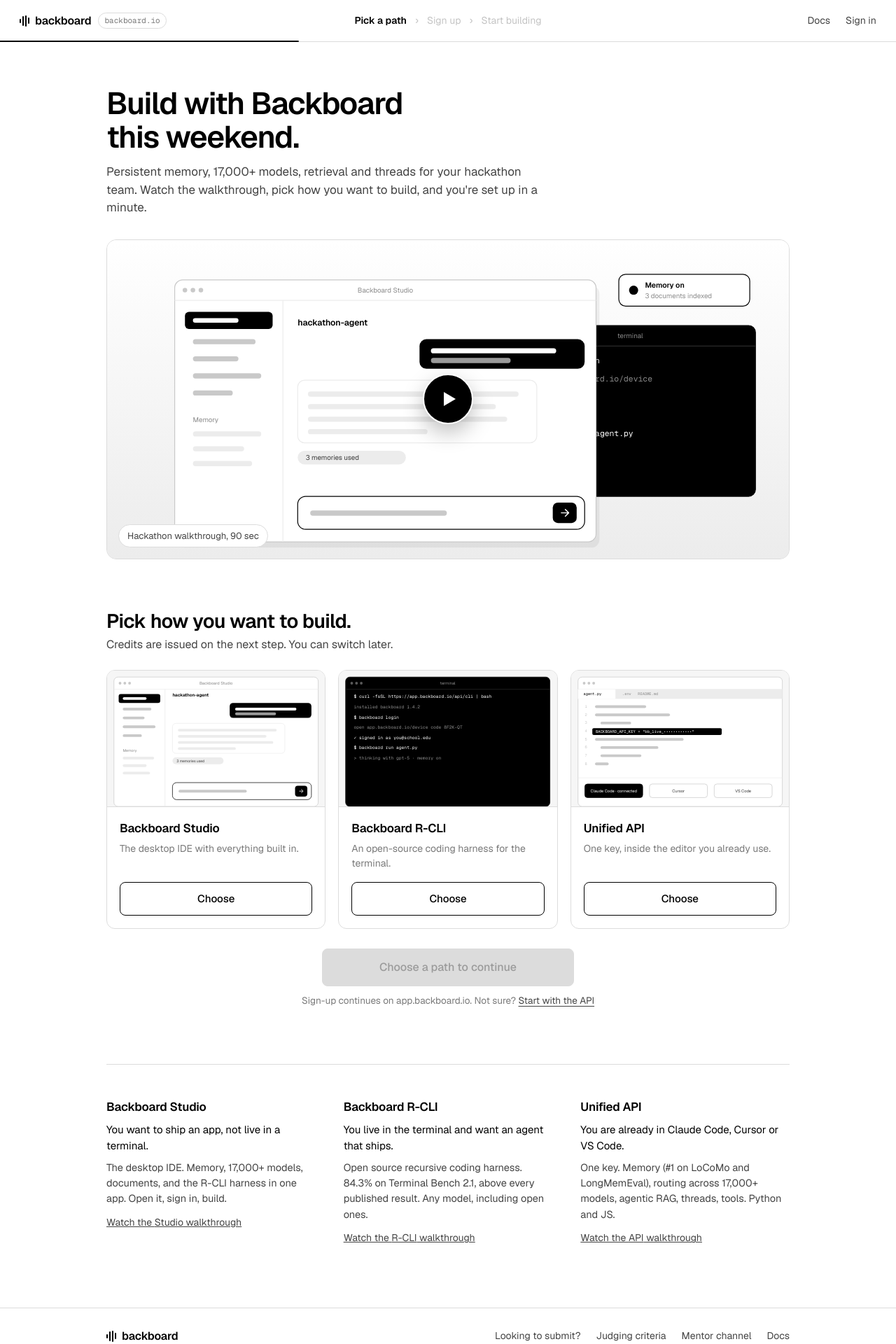
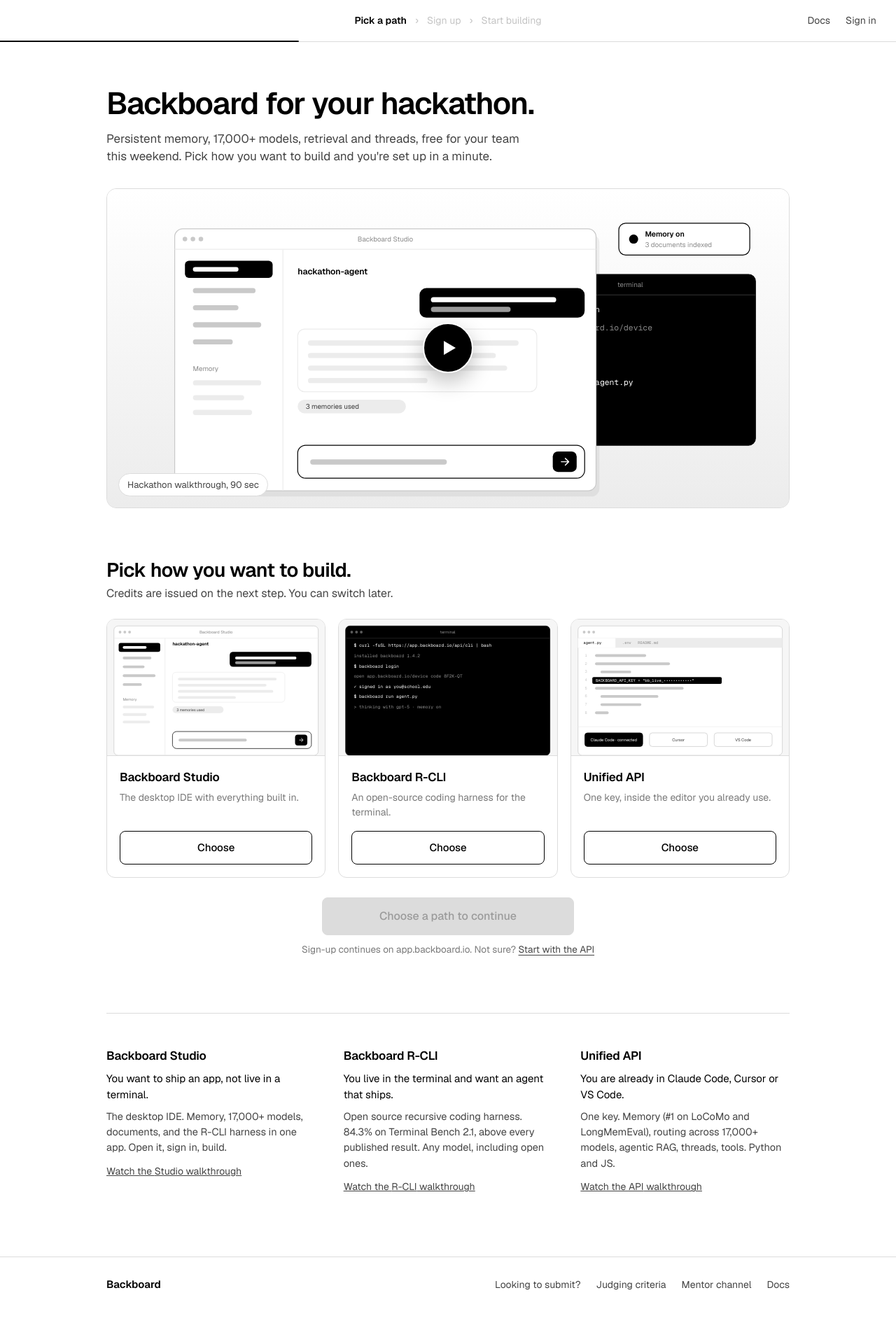
Before and after one commit to klaircodes/backboard-onboarding-wireframe, a React (Vite) app: page /hackathon in a window 1280 px wide. Shown: the top 1920 px of the page at 70% size. After the commit the page ends 1874 px from the top, so only its background shows below. Built offline with nearby package versions, Linux system fonts and the light colour scheme.

Commit message:
Hero heading rewritten; logo and domain pill removed from the bars

```diff
--- a/src/components/Hack.jsx
+++ b/src/components/Hack.jsx
@@ -1,5 +1,4 @@
 import { useState } from 'react'
-import { Link } from 'react-router-dom'
 import { PATHS } from '../data/paths.js'
 import { SHOTS, HeroStill } from './Illos.jsx'
 
@@ -29,10 +28,7 @@
 export function SiteNav() {
   return (
     <header className="bar">
-      <div className="bar-left">
-        <Link to="/hackathon" className="logo"><Mark />backboard</Link>
-        <span className="domain">backboard.io</span>
-      </div>
+      <div className="bar-left" />
       <Stepper step={1} />
       <nav className="bar-links">
         <a href="#" onClick={(e) => e.preventDefault()}>Docs</a>
@@ -45,10 +41,7 @@
 export function AppBar({ step = 2 }) {
   return (
     <header className="bar">
-      <div className="bar-left">
-        <Link to="/hackathon" className="logo"><Mark />backboard</Link>
-        <span className="domain">app.backboard.io</span>
-      </div>
+      <div className="bar-left" />
       <Stepper step={step} />
       <a href="#" className="bar-help" onClick={(e) => e.preventDefault()}>Help</a>
     </header>
--- a/src/screens/HackathonLanding.jsx
+++ b/src/screens/HackathonLanding.jsx
@@ -20,8 +20,8 @@
       <SiteNav />
       <main className="wrap">
         <section className="hero">
-          <h1>Build with Backboard this weekend.</h1>
-          <p className="sub">Persistent memory, 17,000+ models, retrieval and threads for your hackathon team. Watch the walkthrough, pick how you want to build, and you're set up in a minute.</p>
+          <h1>Backboard for your hackathon.</h1>
+          <p className="sub">Persistent memory, 17,000+ models, retrieval and threads, free for your team this weekend. Pick how you want to build and you're set up in a minute.</p>
           <Video caption="Hackathon walkthrough, 90 sec" className="hero-video" />
         </section>
 
@@ -52,7 +52,7 @@
       </main>
       <footer className="foot">
         <div className="wrap foot-in">
-          <span className="logo"><span className="mark" aria-hidden="true"><i style={{ height: 6 }} /><i style={{ height: 14 }} /><i style={{ height: 16 }} /><i style={{ height: 9 }} /></span>backboard</span>
+          <span className="foot-brand">Backboard</span>
           <nav>
             <a href="#" onClick={(e) => e.preventDefault()}>Looking to submit?</a>
             <a href="#" onClick={(e) => e.preventDefault()}>Judging criteria</a>
--- a/src/wire.css
+++ b/src/wire.css
@@ -365,3 +365,6 @@
 .pcard-body { padding: 18px 18px 18px; gap: 6px; }
 
 .steps-hint { font-size: 13.5px; color: var(--mid); margin: -4px 0 6px; }
+
+.foot-brand { font-weight: 600; }
+.hero h1 { font-size: 44px; }
```
